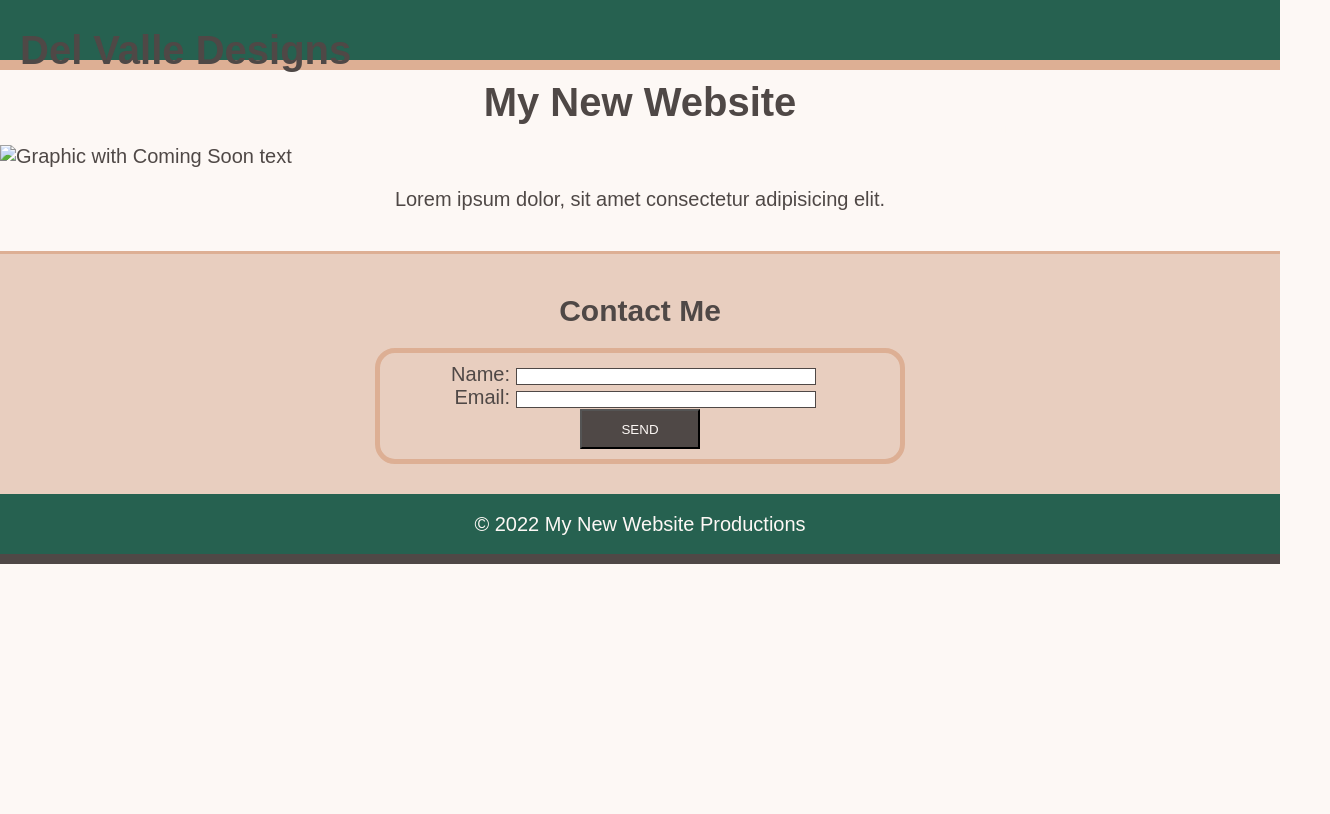
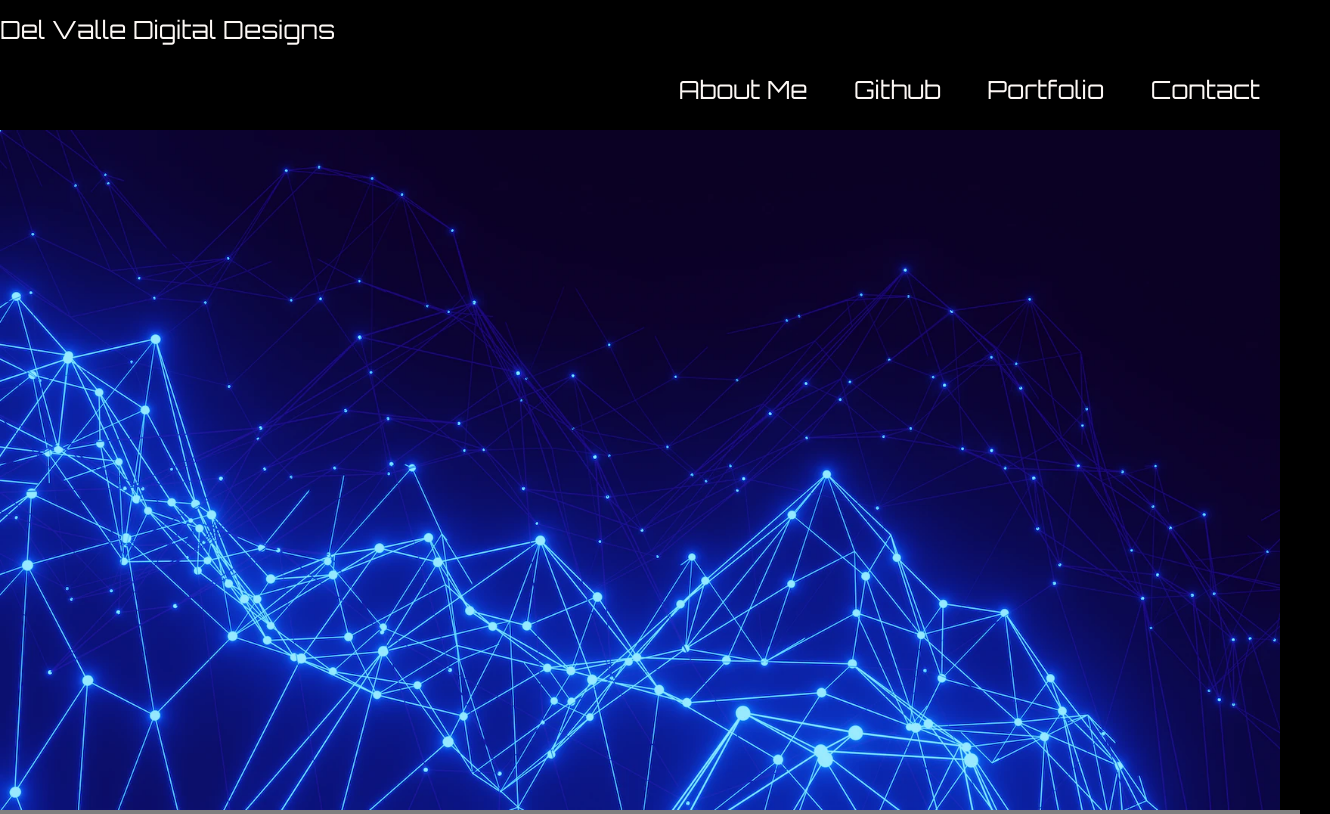
Before and after one commit to jdelvalle12/delvalle-designs, a plain HTML site: page index.html in a window 1280 px wide. Shown: the top 814 px of the page, 1330 px wide, since content can reach past the window. Drawn offline with Linux system fonts and the light colour scheme.

Commit message:
More additions to the portfolio website

```diff
--- a/assets/css/style.css
+++ b/assets/css/style.css
@@ -1,23 +1,70 @@
 /* Universal Selector */
 * {
+    font-family: "Orbitron","Quantico", sans-serif;
+    font-size: 25px;
+    background-color: black;
+    color:rgb(109, 108, 108);
     margin:0;
     padding:0;
+    width: 100%;
+    height: auto;
   }
+
+.main-content {
+    position: relative;
+    top:2rem; /* To offset for fixed header. */
+}
+
+.image-container img {
+    overflow: auto;
+    max-width: 100%;
+}
 
   /* Element Selectors */
   body {
     position: relative;
-    font-family: "Goudy Bookletter 1911", sans-serif;
-    font-size: 20px;
+    font-family: "Orbitron","Quantico", sans-serif;
+    font-size: 25px;
     background-color: #FDF8F5;
-    color: #4F4846;
+    color: gray;
   }
 
+  @media only screen and (max-width: 992px) {
+    .main-content {
+      top: 2rem;
+    }
+}
+
   /*Header*/
+header {
+  position: relative;
+  border-bottom: 10px solid gray;
+  font-size: 25px;
+  z-index: 100;
+  width: 100%;
+}
 
-  h1,
+header nav ul {
+   display: inline-block;
+   padding-right: 2.0rem;
+   font-family: "Orbitron","Quantico", sans-serif;
+   font-size: 24px;
+   line-height: 1.6;
+   color: #0b0b0b;
+   list-style-type: none;
+}
+
+header li {
+    display: inline;
+    padding: 0px 20px;
+    text-decoration: none;
+    color: whitesmoke;
+  }
+
+
   h2 {
     margin: 20px;
+    background: none;
   }
 
   main {
@@ -28,6 +75,7 @@
     display: inline;
     padding: 0px 20px;
     text-decoration: none;
+    color: whitesmoke;
   }
 
   a {
@@ -40,13 +88,10 @@
     height: 60px;
     width: 100%;
     line-height: 60px;
-    background-color: #266150;
+    background-color: black;
   }
 
-  header {
-    position: fixed;
-    border-bottom: 10px solid #DDAF94;
-  }
+
 
   footer {
     position: absolute;
@@ -56,20 +101,18 @@
     color: #FDF8F5;
   }
 
-  figure {
-    margin-bottom: 40px;
-  }
 
   img {
     display: block;
-    margin: 20px auto;
+    margin: 0 auto;
+    position: relative
   }
 
   section {
     margin-bottom: 0;
     padding: 20px 10px 40px 10px;
-    border-top: 3px solid #DDAF94;
-    background-color:  #E8CEBF;
+    border-top: 15px solid gray;
+    background-color:  rgb(15, 29, 224);
   }
 
   form {
@@ -77,7 +120,7 @@
     margin: 0 auto;
     width: 500px;
     padding: 10px;
-    border: 5px solid #DDAF94;
+    border: 5px solid whitesmoke;
     border-radius: 20px;
   }
 
@@ -90,7 +133,8 @@
   textarea {
     box-sizing: border-box;
     width: 300px;
-    border: 1px solid #4F4846;
+    border: 1px solid black;
+    background-color: whitesmoke;
   }
 
   textarea {
@@ -99,10 +143,11 @@
   }
 
   button {
-    height: 40px;
+    height: 35px;
     width: 120px;
-    background-color: #4F4846;
-    color: #FDF8F5;
+    background-color: whitesmoke;
+    color: black;
+    cursor: pointer;
   }
 
   /* Class Selectors */
--- a/index.html
+++ b/index.html
@@ -6,7 +6,6 @@
   <meta name="viewport" content="width=device-width, initial-scale=1.0">
   <link rel="stylesheet" type="text/css" href="./assets/css/style.css">
   <link rel="preconnect" href="https://fonts.googleapis.com">
-  <link rel="preconnect" href="https://fonts.gstatic.com" crossorigin>
   <link href="https://fonts.googleapis.com/css2?family=Orbitron&family=Quantico&display=swap" rel="stylesheet">
   <title>Del Valle Designs</title>
 </head>
@@ -15,26 +14,21 @@
 <!--Header-->
   <header>
     <div id="header">
-      <div class="text-left">
-    <h1>Del Valle Designs</h1>
-      </div>
-    <nav class="text-right">
-      <ul>
-        <li> <a href="https://github.com/">Github</a></li>
-        <li> <a href="#">Portfolio</a></li>
-        <li> <a href="#contact">Contact</a></li>
-      </ul>
-    </nav>
+        <a href="index.html" class="logo">Del Valle Digital Designs</a>
+      <nav class="text-right">
+        <ul>
+          <li><a href="#">About Me</a></li>
+          <li><a href="https://github.com/">Github</a></li>
+          <li><a href="#">Portfolio</a></li>
+          <li><a href="#contact">Contact</a></li>
+        </ul>
+      </nav>
     </div>
   </header>
 
   <!--Main-->
   <main>
-    <h1 class="text-center">My New Website</h1>
-    <figure>
-      <img src="./assets/images/image-1.png" alt="Graphic with Coming Soon text">
-      <figcaption class="text-center">Lorem ipsum dolor, sit amet consectetur adipisicing elit.</figcaption>
-    </figure>
+      <img src="./assets/images/digital background.jpg" alt="Digital background with wires.">
     <section id="contact">
       <h2 class="text-center">Contact Me</h2>
       <form>
@@ -56,7 +50,7 @@
   </main>
 
   <footer class="text-center">
-    © 2022 My New Website Productions
+    © 2022 Del Valle Digital Designs
   </footer>
 
 </body>
```
Also changed, not shown: assets/images/digital background 2.jpg (added), assets/images/digital background.jpg (added).
